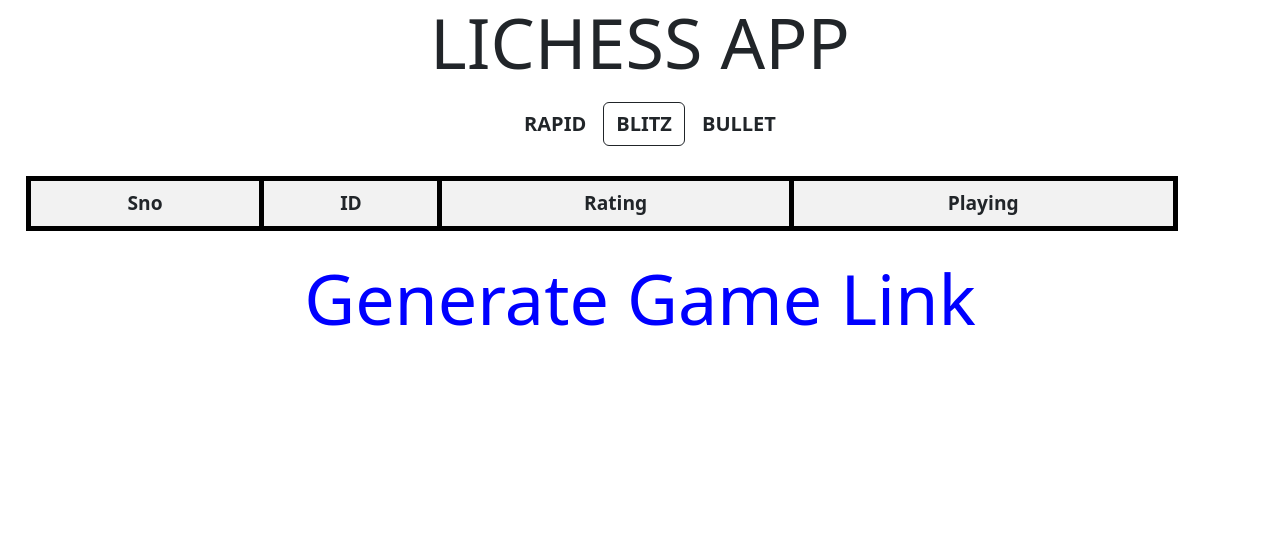
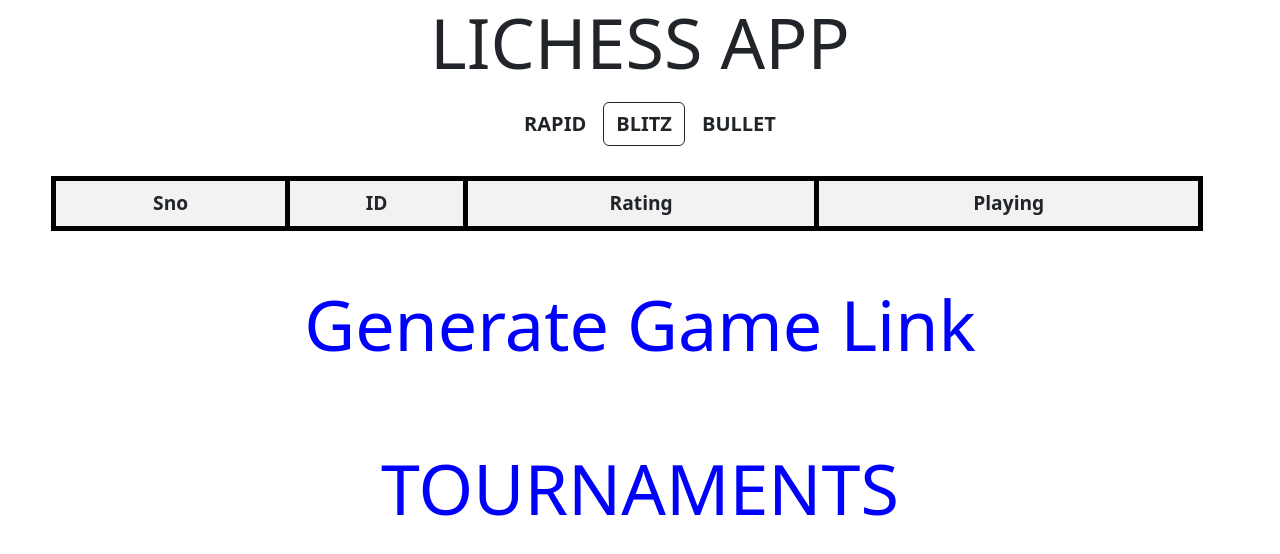
Before and after one commit to KalpitSancheti/lichess, a plain HTML site: page index.html in a window 1280 px wide. Drawn offline with nearby package versions, Linux system fonts and the light colour scheme; no server answers; a web font is replaced by a local one.

Commit message:
Update index.html

```diff
--- a/index.html
+++ b/index.html
@@ -18,7 +18,7 @@
     table {
       width: 90%;
       border-collapse: collapse;
-      margin: 2%;
+      margin: 4%;
       margin-top: 0px;
 
     }
@@ -114,6 +114,8 @@
   </table>
 
    <a href="check.html"><h1 id="secondheading">Generate Game Link</h1></a>
+   <br><br><br>
+   <a href="tournament.html"><h1 id="secondheading">TOURNAMENTS</h1></a>
 
 
   <script src="https://cdn.jsdelivr.net/npm/bootstrap@5.3.3/dist/js/bootstrap.bundle.min.js" integrity="sha384-YvpcrYf0tY3lHB60NNkmXc5s9fDVZLESaAA55NDzOxhy9GkcIdslK1eN7N6jIeHz" crossorigin="anonymous"></script>
```
